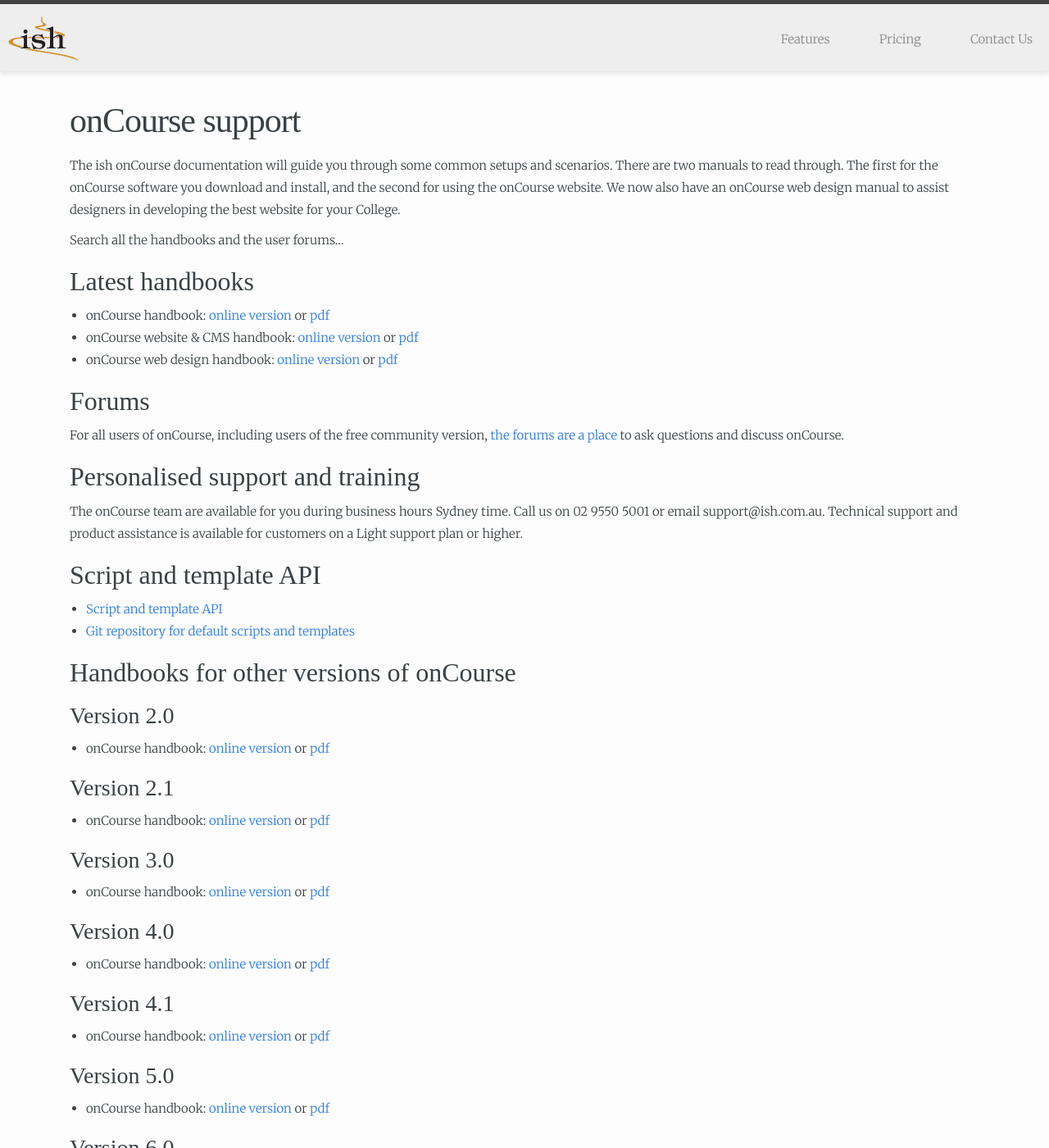
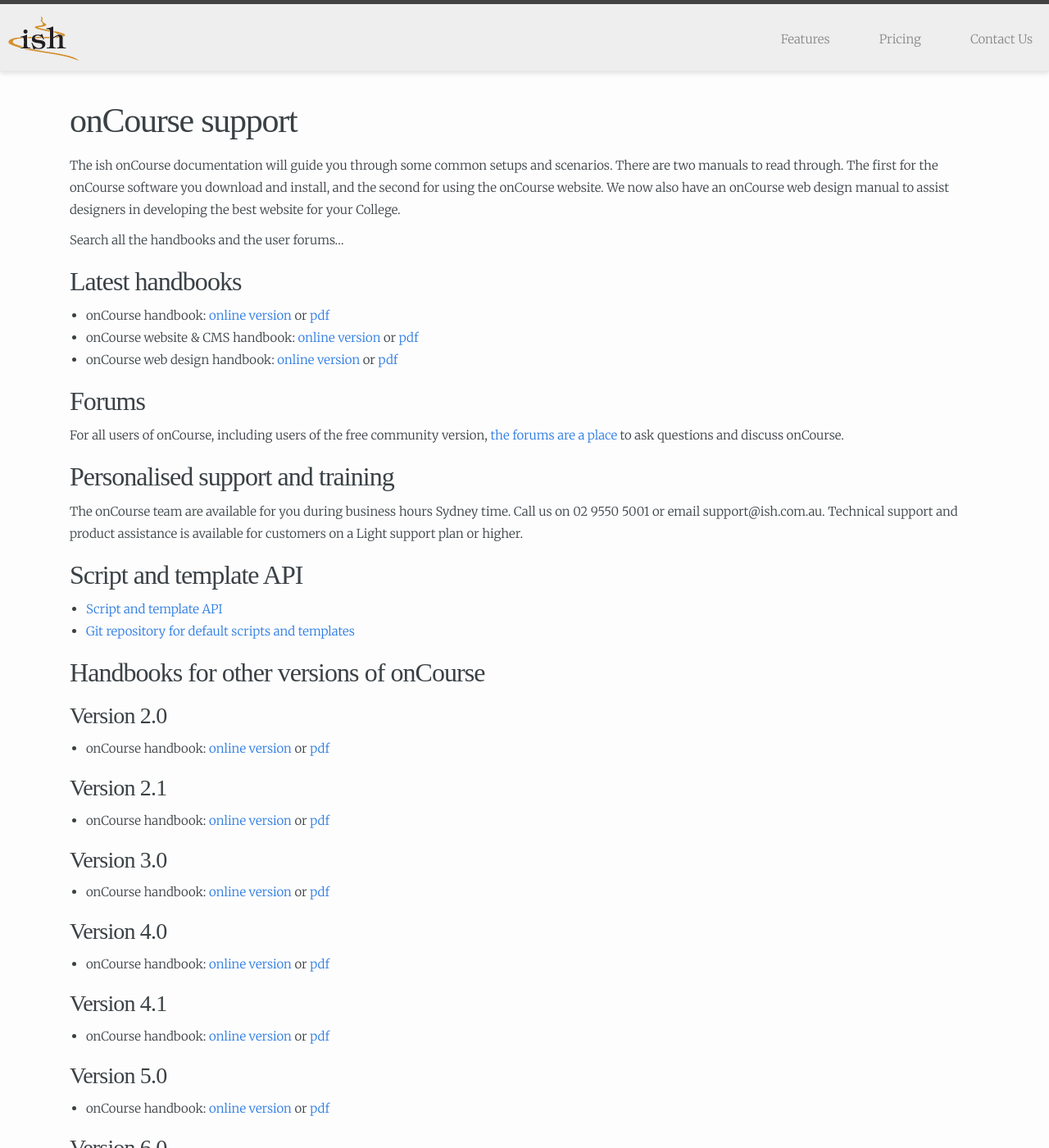
Before and after one commit to stephenmcilwaine/website, a Jekyll site: the page built from support/index.md, in a window 1280 px wide and 1400 px high. Shown: the whole window at 82% size. Built offline with Jekyll 4.4.1, drawn with Linux system fonts in a browser that asks for light colours; some web fonts are replaced; comment, search, counter and statistics services are not loaded.

```diff
--- a/assets/css/_sass/_base.scss
+++ b/assets/css/_sass/_base.scss
@@ -77,7 +77,8 @@ li {
 h1, h2, h3, h4, h5, h6 {
     font-weight: $base-font-weight;
     font-family: 'Port Lligat Slab', serif;
-    margin-bottom: $spacing-unit / 2;
+    letter-spacing: -0.03em;
+    margin-bottom: 0;
     margin-top: $spacing-unit;
 }
 
@@ -110,7 +111,6 @@ blockquote {
     border-left: 4px solid $grey-color-light;
     padding-left: $spacing-unit / 2;
     font-size: 18px;
-    letter-spacing: -1px;
     font-style: italic;
 
     > :last-child {
--- a/assets/css/_sass/_layout.scss
+++ b/assets/css/_sass/_layout.scss
@@ -40,7 +40,6 @@
         font-size: 33px;
         font-weight: 300;
         line-height: 56px;
-        letter-spacing: -1px;
         margin-bottom: 0;
         float: left;
         @include _transition(all 0.2s ease-in-out);
@@ -347,7 +346,6 @@
 
 .post-title {
     font-size: 36px;
-    letter-spacing: -1px;
     line-height: 1;
     @include responsive($media-tablet) {
         font-size: 42px;
```
Also changed, not shown: about/contact.md (+5 -3 lines).
